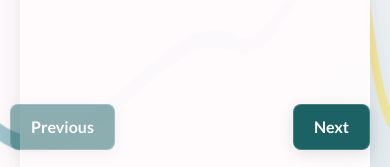
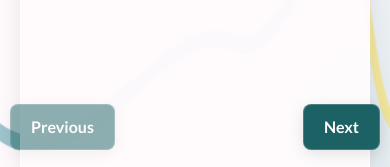
Before and after one commit to byu-pro/power-values-presentation, a plain HTML site: page index.html in a window 390 px wide. Shown: the part 674-841 px from the top of the page. Drawn offline with nearby package versions, Linux system fonts and the light colour scheme.

Commit message:
button fix mobile

```diff
--- a/index.html
+++ b/index.html
@@ -52,14 +52,17 @@
             font-size: 1rem;
             }
             .navigation-controls {
-            position: fixed;
-            bottom: 10px;
-            right: 10px;
-            left: 10px;
-            width: auto;
-            justify-content: space-between;
-            gap: 5px;
-            z-index: 101;
+                position: fixed;
+                bottom: 10px;
+                left: 0; /* CHANGED for symmetry */
+                right: 0; /* CHANGED for symmetry */
+                width: 100%; /* CHANGED for symmetry */
+                padding: 0 10px; /* ADDED for symmetry */
+                box-sizing: border-box; /* ADDED for symmetry */
+                display: flex;
+                justify-content: space-between;
+                gap: 5px;
+                z-index: 101;
             }
             .nav-button {
             padding: 8px 12px;
```
